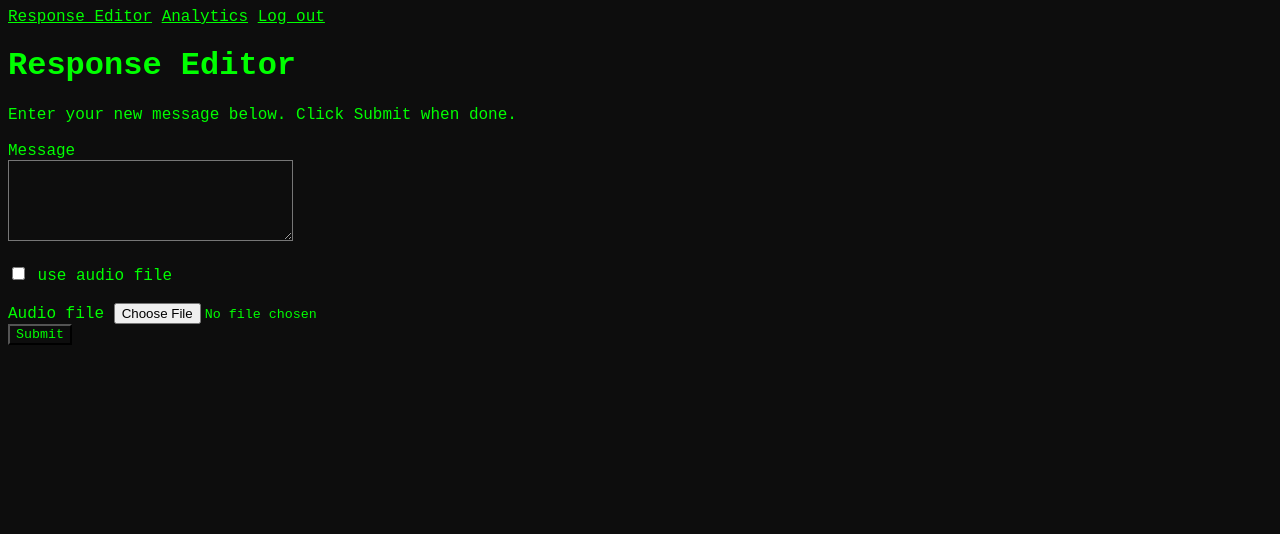
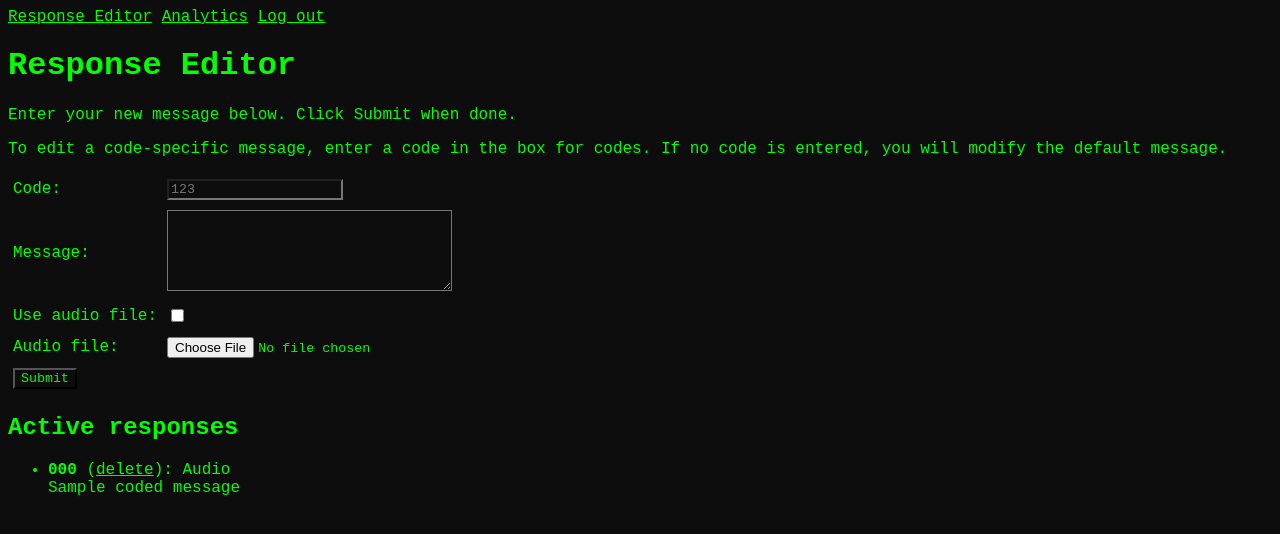
Before and after one commit to jarhill0/SimpleTwilioResponse, a Flask app: template templates/editor.html in a window 1280 px wide. Shown: the top 534 px of the page. Run offline with Flask 2, Linux system fonts and the light colour scheme; the template is opened without the code that fills it: most values are stand-ins (such as "Sample title", 1, 10 or a date in 2020).

Commit message:
Add support for editing and viewing code-based messages; tracking codes

```diff
--- a/app.py
+++ b/app.py
@@ -1,11 +1,11 @@
 from datetime import datetime
 from functools import wraps
-from os.path import dirname, join, splitext
+from os.path import splitext
 
-from flask import Flask, make_response, redirect, render_template, request, url_for
-from twilio.twiml.voice_response import VoiceResponse
+from flask import Flask, Response, make_response, redirect, render_template, request, url_for
+from twilio.twiml.voice_response import Gather, VoiceResponse
 
-from storage import CallLog, Cookies, Ignored, Secrets
+from storage import CallLog, CodedMessages, Cookies, Ignored, Secrets
 
 app = Flask(__name__)
 
@@ -13,36 +13,7 @@ SECRETS = Secrets()
 IGNORED = Ignored()
 CALL_LOG = CallLog()
 COOKIES = Cookies()
-
-
-class SavedResponse:
-    """Keeps a response in sync with disk, lazily loaded."""
-    AUDIO_PATH = join(dirname(__file__), 'static', 'audio.mp3')
-    _RESPONSE_TYPE_NAME = 'response_type'
-    _TEXT_NAME = 'text'
-
-    @staticmethod
-    def audio_url():
-        return '/static/audio.mp3'
-
-    @property
-    def text(self):
-        return SECRETS.get(self._TEXT_NAME, '')
-
-    @text.setter
-    def text(self, value):
-        SECRETS[self._TEXT_NAME] = value
-
-    @property
-    def use_text(self):
-        return SECRETS.get(self._RESPONSE_TYPE_NAME, 'text') == 'text'
-
-    @use_text.setter
-    def use_text(self, value):
-        SECRETS[self._RESPONSE_TYPE_NAME] = 'text' if value else 'audio'
-
-
-RESPONSE = SavedResponse()
+CODED = CodedMessages()
 
 
 def authenticated(route):
@@ -83,22 +54,50 @@ def analytics():
 
 
 def log_request():
-    if request.method == 'POST':
-        CALL_LOG.add(request.values['Caller'], datetime.now().strftime('%c'))
+    if request.method == 'POST' and {'Caller', 'CallSid'}.issubset(request.values):
+        CALL_LOG.add(request.values['Caller'], datetime.now().strftime('%c'), request.values['CallSid'])
+
+
+def log_digits():
+    if request.method == 'POST' and {'Digits', 'CallSid'}.issubset(request.values):
+        CALL_LOG.set_code(request.values['CallSid'], request.values['Digits'])
 
 
 @app.route('/answer', methods=['GET', 'POST'])
 def voice():
     """Respond to incoming phone calls."""
-    try:
-        log_request()
-    except KeyError:
-        pass
+    log_request()
+
     resp = VoiceResponse()
-    if RESPONSE.use_text:
-        resp.say(RESPONSE.text)
+    gather = Gather(action=url_for('answer_digits'))
+    gather.say('Enter a 3-digit code, if you have one. Then press pound. '
+               'Or, press pound to continue without entering a code.')
+    resp.append(gather)
+    resp.redirect(url_for('answer_digits'))
+    return str(resp)
+
+
+@app.route('/answer/audio.mp3', methods=['GET', 'POST'])
+def answer_audio():
+    digits = request.values.get('code', '')
+    audio = CODED.get_response_audio(digits)
+    if not isinstance(audio, bytes):
+        return ''
+    return Response(audio, mimetype='audio/mpeg')
+
+
+@app.route('/answer/digits', methods=['GET', 'POST'])
+def answer_digits():
+    """Respond to a call with a special message."""
+    log_digits()
+    resp = VoiceResponse()
+
+    digits = request.values.get('Digits', '')
+    message_is_text = CODED.get_response_type(digits)
+    if message_is_text:
+        resp.say(CODED.get_response_text(digits))
     else:
-        resp.play(url=RESPONSE.audio_url())
+        resp.play(url_for('answer_audio', code=digits))
     return str(resp)
 
 
@@ -118,15 +117,23 @@ def edit_message():
                 elif not splitext(file.filename)[1].lower() == '.mp3':
                     error = 'Invalid file type. Only MP3 is supported.'
                 else:
-                    file.save(RESPONSE.AUDIO_PATH)
+                    contents = file.read()
+                    CODED.set_audio(request.values.get('code', ''), contents, file.filename)
+                    file.close()
                     success = 'The new audio message has been set.'
-                    RESPONSE.use_text = False
         else:
-            RESPONSE.text = request.values['mess']
-            RESPONSE.use_text = True
+            CODED.set_text(request.values.get('code', ''), request.values['mess'])
             success = 'The new text message has been set.'
-    return render_template('editor.html', message=RESPONSE.text, checked=not RESPONSE.use_text,
-                           success=success, error=error)
+    return render_template('editor.html', coded_messages=CODED, success=success, error=error)
+
+
+@app.route('/delete_code_response')
+@authenticated
+def delete_code_response():
+    code = request.values.get('code')
+    if code:
+        CODED.delete_reponse(code)
+    return redirect(url_for('edit_message'))
 
 
 @app.route('/login', methods=['GET', 'POST'])
--- a/templates/analytics.html
+++ b/templates/analytics.html
@@ -31,6 +31,7 @@
         <tr>
             <th>Phone number</th>
             <th>Time of call</th>
+            <th>Code entered</th>
         </tr>
         {% for row in table %}
             <tr>
--- a/templates/editor.html
+++ b/templates/editor.html
@@ -3,40 +3,83 @@
 <head>
     <meta charset="UTF-8">
     <title>Response Editor</title>
+    <style>
+        table {
+            border-collapse: collapse;
+            border-spacing: 0px;
+        }
+
+        table, th, td {
+            padding: 5px;
+        }
+    </style>
 </head>
 
 <link rel="stylesheet" href="/static/hacker.css">
-
-<body>
 
 {% include 'header.html' %}
 
 <h1>Response Editor</h1>
 
-Enter your new message below. Click Submit when done.
+<p>Enter your new message below. Click Submit when done.</p>
+<p>To edit a code-specific message, enter a code in the box for codes.
+    If no code is entered, you will modify the default message.</p>
 
-<br><br>
 
 <form action="" method="post" enctype="multipart/form-data">
-    <div>
-        <label for="message">Message</label>
-        <br>
-        <textarea id="message" name="mess" required rows="5" cols="33">{{ message }}</textarea>
-    </div>
-    <br>
-    <div>
-        <input type="checkbox" id="audio-checkbox" name="use-audio" {% if checked %}checked{% endif %}>
-        <label for="audio-checkbox">use audio file</label>
-    </div>
-    <br>
-    <div>
-        <label for="audio-upload">Audio file</label>
-        <input type="file" id="audio-upload" accept="audio/mpeg" name="audio-file">
-    </div>
-    <button>Submit</button>
+    <table>
+        <tr>
+            <td><label for="code">Code:</label></td>
+            <td><input type="text" id="code" name="code" placeholder="123"></td>
+        </tr>
+        <tr>
+            <td>
+                <label for="message">Message:</label></td>
+            <td>
+                <textarea id="message" name="mess" rows="5" cols="33"></textarea>
+            </td>
+        </tr>
+        <tr>
+            <td><label for="audio-checkbox">Use audio file:</label></td>
+            <td><input type="checkbox" id="audio-checkbox" name="use-audio"></td>
+        </tr>
+        <tr>
+            <td><label for="audio-upload">Audio file:</label></td>
+            <td><input type="file" id="audio-upload" accept="audio/mpeg" name="audio-file"></td>
+        </tr>
+        <tr>
+            <td>
+                <button>Submit</button>
+            </td>
+        </tr>
+    </table>
 </form>
 
 {% include 'success_error.html' %}
 
+<h2>Active responses</h2>
+
+<ul>
+    {% for code in coded_messages.codes() %}
+        <li>
+            {% if code %}
+                <b>{{ code }}</b> (<a href="{{ url_for('delete_code_response', code=code) }}">delete</a>):
+            {% else %}
+                <i>default</i>:
+            {% endif %}
+            {% if not coded_messages.get_response_type(code) %}
+                Audio
+                <br>
+                {{ coded_messages.get_response_file_name(code) }}
+            {% else %}
+                Text
+                <br>
+                <pre>{{ coded_messages.get_response_text(code) }}</pre>
+            {% endif %}
+        </li>
+    {% endfor %}
+</ul>
+
+
 </body>
 </html>
```
Also changed, not shown: storage.py (+99 -10 lines).
